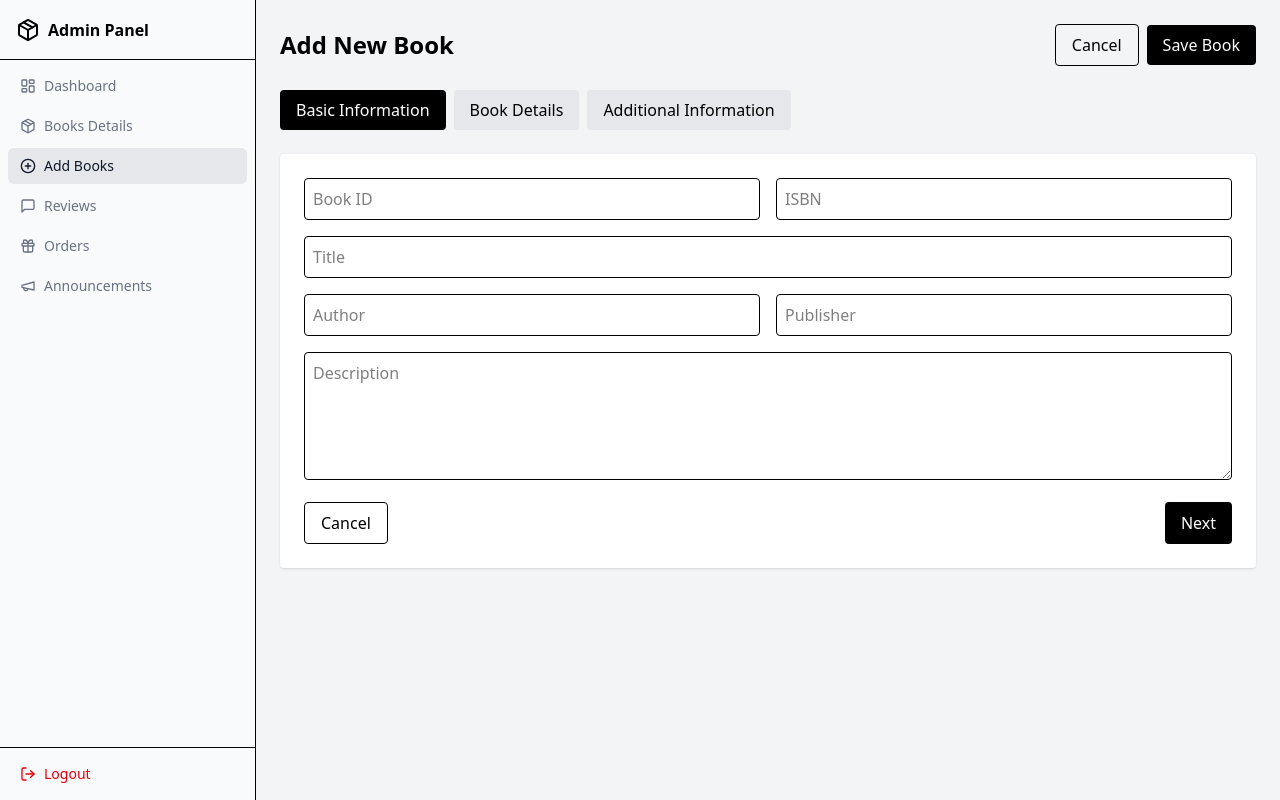
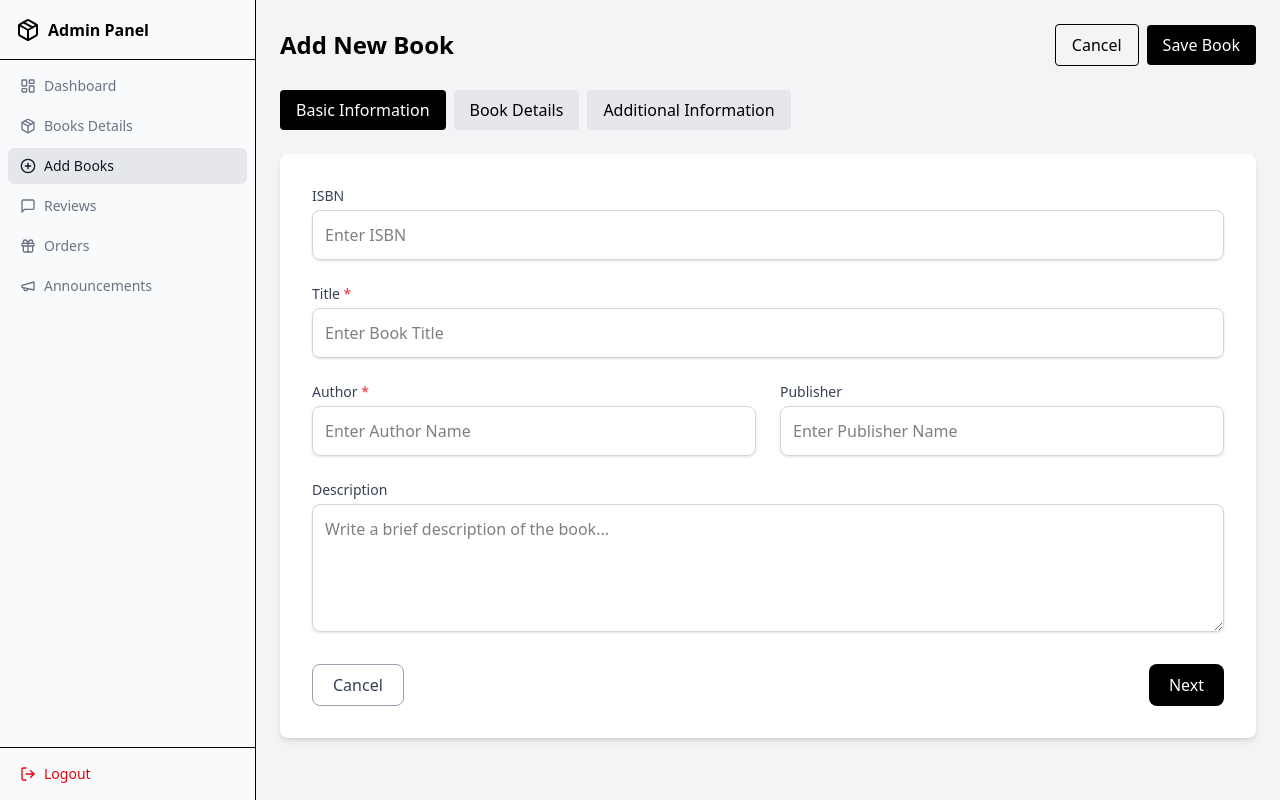
Before and after one commit to prabinthapa10/Kitab-Ghar, a React (Vite) app in the folder Kitab-Ghar/: page /admin/addBook in a window 1280 px wide. Built offline with nearby package versions, Linux system fonts and the light colour scheme.

Commit message:
refactor: update admin routes and enhance book management features

```diff
--- a/Kitab-Ghar/src/App.jsx
+++ b/Kitab-Ghar/src/App.jsx
@@ -39,12 +39,12 @@ function App() {
           <Route path="/admin/addBook" element={<AddBook />} />
           <Route path="/admin/bookDetails" element={<BookDetail />} />
 
-          <Route element={<ProtectedRoutes roles={["Admin"]} />}>
-            <Route path="/admin" element={<AdminDashboard />} />
-            <Route path="/admin/addBook" element={<AddBook />} />
-            <Route path="/admin/bookDetails" element={<BookDetail />} />
-            <Route path="/admin/announcements" element={<AnnouncementPage />} />
-          </Route>
+          {/* <Route element={<ProtectedRoutes roles={["Admin"]} />}> */}
+          <Route path="/admin" element={<AdminDashboard />} />
+          <Route path="/admin/addBook" element={<AddBook />} />
+          <Route path="/admin/bookDetails" element={<BookDetail />} />
+          <Route path="/admin/announcements" element={<AnnouncementPage />} />
+          {/* </Route> */}
           {/* <Route path="/book_card" element={<BookCard />} /> */}
           {/* <Route path="/book/" element={<BookList />} /> */}
           {/* <Route path="/book/:id" element={<BookDescriptionPage />} /> */}
--- a/Kitab-Ghar/src/pages/Admin/AddBook.jsx
+++ b/Kitab-Ghar/src/pages/Admin/AddBook.jsx
@@ -4,7 +4,6 @@ import axios from "axios";
 
 const AddBook = () => {
   const [book, setBook] = useState({
-    bookid: "",
     title: "",
     author: "",
     genre: "",
@@ -116,65 +115,92 @@ const AddBook = () => {
 
           {/* Basic Information */}
           {activeTab === "basic" && (
-            <div className="bg-white p-6 rounded shadow space-y-4">
-              <div className="grid md:grid-cols-2 gap-4">
+            <div className="bg-white p-8 rounded-lg shadow-md space-y-6">
+              <div className="grid md:grid-cols-2 gap-6">
+                <div className="flex flex-col md:col-span-2">
+                  <label className="mb-1 text-sm font-medium text-gray-700">
+                    ISBN
+                  </label>
                   <input
-                  name="bookid"
-                  value={book.bookid}
-                  onChange={handleChange}
-                  placeholder="Book ID"
-                  className="border p-2 rounded"
-                />
-                <input
+                    type="text"
                     name="ISBN"
                     value={book.ISBN}
                     onChange={handleChange}
-                  placeholder="ISBN"
-                  className="border p-2 rounded"
+                    placeholder="Enter ISBN"
+                    className="border border-gray-300 p-3 rounded-lg shadow-sm focus:outline-none focus:ring-2 focus:ring-black focus:border-transparent"
                   />
+                </div>
+
+                <div className="flex flex-col md:col-span-2">
+                  <label className="mb-1 text-sm font-medium text-gray-700">
+                    Title <span className="text-red-500">*</span>
+                  </label>
                   <input
+                    type="text"
                     name="title"
                     value={book.title}
                     onChange={handleChange}
-                  placeholder="Title"
-                  className="border p-2 rounded col-span-2"
+                    placeholder="Enter Book Title"
+                    className="border border-gray-300 p-3 rounded-lg shadow-sm focus:outline-none focus:ring-2 focus:ring-black focus:border-transparent"
                     required
                   />
+                </div>
+
+                <div className="flex flex-col">
+                  <label className="mb-1 text-sm font-medium text-gray-700">
+                    Author <span className="text-red-500">*</span>
+                  </label>
                   <input
+                    type="text"
                     name="author"
                     value={book.author}
                     onChange={handleChange}
-                  placeholder="Author"
-                  className="border p-2 rounded"
+                    placeholder="Enter Author Name"
+                    className="border border-gray-300 p-3 rounded-lg shadow-sm focus:outline-none focus:ring-2 focus:ring-black focus:border-transparent"
                     required
                   />
+                </div>
+
+                <div className="flex flex-col">
+                  <label className="mb-1 text-sm font-medium text-gray-700">
+                    Publisher
+                  </label>
                   <input
+                    type="text"
                     name="publishers"
                     value={book.publishers}
                     onChange={handleChange}
-                  placeholder="Publisher"
-                  className="border p-2 rounded"
+                    placeholder="Enter Publisher Name"
+                    className="border border-gray-300 p-3 rounded-lg shadow-sm focus:outline-none focus:ring-2 focus:ring-black focus:border-transparent"
                   />
                 </div>
+              </div>
+
+              <div className="flex flex-col">
+                <label className="mb-1 text-sm font-medium text-gray-700">
+                  Description
+                </label>
                 <textarea
                   name="description"
                   value={book.description}
                   onChange={handleChange}
-                placeholder="Description"
-                className="border p-2 rounded w-full min-h-[8rem]"
+                  placeholder="Write a brief description of the book..."
+                  className="border border-gray-300 p-3 rounded-lg shadow-sm focus:outline-none focus:ring-2 focus:ring-black focus:border-transparent min-h-[8rem]"
                 />
-              <div className="flex justify-between">
+              </div>
+
+              <div className="flex justify-between pt-2">
                 <button
                   type="button"
                   onClick={() => window.history.back()}
-                  className="border px-4 py-2 rounded"
+                  className="px-5 py-2 rounded-lg border border-gray-400 text-gray-700 hover:bg-gray-100 transition duration-200"
                 >
                   Cancel
                 </button>
                 <button
                   type="button"
                   onClick={() => setActiveTab("details")}
-                  className="bg-black text-white px-4 py-2 rounded"
+                  className="px-5 py-2 rounded-lg bg-black text-white hover:bg-gray-800 transition duration-200"
                 >
                   Next
                 </button>
@@ -195,9 +221,10 @@ const AddBook = () => {
                   <option value="">Select Genre</option>
                   <option value="fiction">Fiction</option>
                   <option value="non-fiction">Non-Fiction</option>
-                  <option value="sci-fi">Sci-Fi</option>
-                  <option value="fantasy">Fantasy</option>
-                  <option value="mystery">Mystery</option>
+                  <option value="non-fiction">Mystery</option>
+                  <option value="science-fiction">Science Fiction</option>
+                  <option value="fantasy">Romance</option>
+                  <option value="mystery">Biography</option>
                 </select>
                 <select
                   name="format"
@@ -217,22 +244,11 @@ const AddBook = () => {
                   className="border p-2 rounded"
                 >
                   <option value="">Select Language</option>
+                  <option value="nepali">Nepali</option>
                   <option value="english">English</option>
+                  <option value="hindi">Hindi</option>
                   <option value="spanish">Spanish</option>
                   <option value="french">French</option>
-                  <option value="german">German</option>
-                  <option value="italian">Italian</option>
-                  <option value="portuguese">Portuguese</option>
-                  <option value="chinese">Chinese</option>
-                  <option value="japanese">Japanese</option>
-                  <option value="korean">Korean</option>
-                  <option value="russian">Russian</option>
-                  <option value="arabic">Arabic</option>
-                  <option value="hindi">Hindi</option>
-                  <option value="bengali">Bengali</option>
-                  <option value="turkish">Turkish</option>
-                  <option value="dutch">Dutch</option>
-                  <option value="swedish">Swedish</option>
                 </select>
                 <input
                   type="number"
--- a/Kitab-Ghar/src/pages/Admin/DeleteConfirmationModal.jsx
+++ b/Kitab-Ghar/src/pages/Admin/DeleteConfirmationModal.jsx
@@ -2,7 +2,7 @@ import React from "react";
 
 const DeleteConfirmationModal = ({ book, onCancel, onConfirm, isLoading }) => {
   return (
-    <div className="fixed inset-0 bg-black bg-opacity-50 flex items-center justify-center z-50">
+    <div className="fixed inset-0 bg-white/10 backdrop-blur-md flex items-center justify-center z-50">
       <div
         className="bg-white rounded-lg shadow-lg max-w-md w-full mx-4"
         onClick={(e) => e.stopPropagation()}
--- a/Kitab-Ghar/src/pages/Admin/DiscountModel.jsx
+++ b/Kitab-Ghar/src/pages/Admin/DiscountModel.jsx
@@ -23,7 +23,7 @@ const DiscountModal = ({ bookId, onClose, onSetDiscount, isLoading, book }) => {
   };
 
   return (
-    <div className="fixed inset-0 bg-black bg-opacity-50 flex items-center justify-center z-50">
+    <div className="fixed inset-0 bg-white/10 backdrop-blur-md flex items-center justify-center z-50">
       <div
         className="bg-white rounded-lg shadow-lg max-w-xl w-full mx-4 overflow-y-auto max-h-[90vh]"
         onClick={(e) => e.stopPropagation()}
@@ -126,11 +126,13 @@ const DiscountModal = ({ bookId, onClose, onSetDiscount, isLoading, book }) => {
                   Preview: Discounted price will be Rs.{" "}
                   {(
                     book.price -
-                    (book.price * parseFloat(discountData.discountPercent)) / 100
+                    (book.price * parseFloat(discountData.discountPercent)) /
+                      100
                   ).toFixed(2)}{" "}
                   (Save Rs.{" "}
                   {(
-                    (book.price * parseFloat(discountData.discountPercent)) / 100
+                    (book.price * parseFloat(discountData.discountPercent)) /
+                    100
                   ).toFixed(2)}
                   )
                 </p>
--- a/Kitab-Ghar/src/pages/Admin/ViewBookModal.jsx
+++ b/Kitab-Ghar/src/pages/Admin/ViewBookModal.jsx
@@ -2,7 +2,7 @@ import React from "react";
 
 const ViewBookModal = ({ book, onClose }) => {
   return (
-    <div className="fixed inset-0 bg-black bg-opacity-50 flex items-center justify-center z-50">
+    <div className="fixed inset-0 bg-white/10 backdrop-blur-md flex items-center justify-center z-50">
       <div
         className="bg-white rounded-lg shadow-lg max-w-3xl w-full mx-4 overflow-y-auto max-h-[90vh]"
         onClick={(e) => e.stopPropagation()}
```
Also changed, not shown: Kitab-Ghar/src/pages/Admin/BookDetail.jsx (+35 -0 lines). Lines whose indentation alone changed are shown as unchanged.
